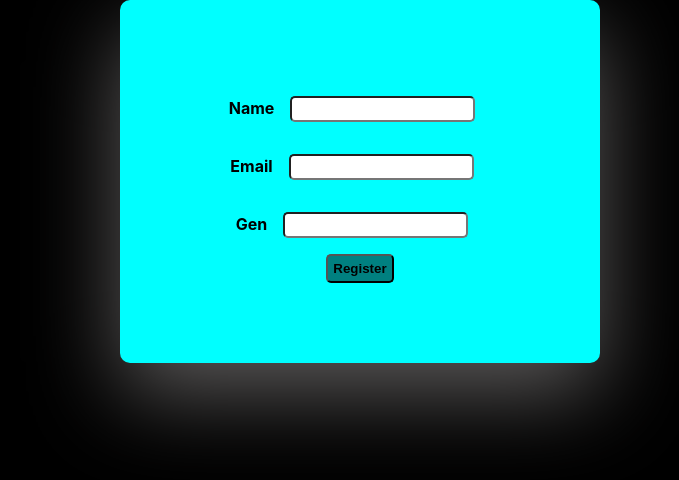
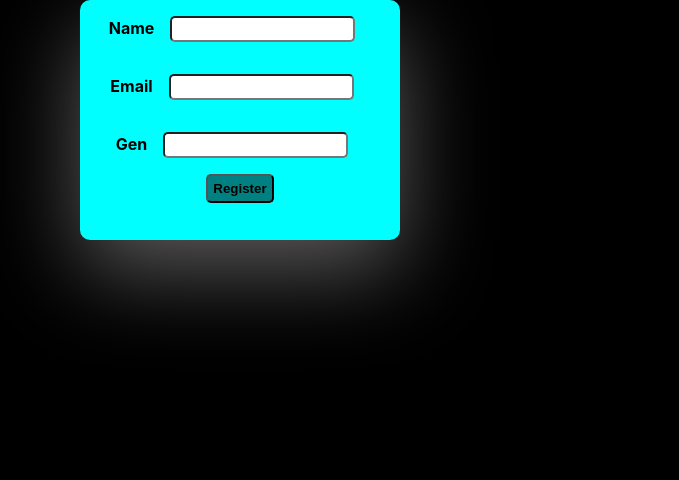
Before and after one commit to Freedom-seven/user, a React (Create React App) app: page / in a window 1280 px wide. Shown: the top 480 px of the page, without its empty margins (440-1119 px from the left). Built offline with nearby package versions, Linux system fonts and the light colour scheme.

Commit message:
add height

```diff
--- a/src/Component/AddForm.css
+++ b/src/Component/AddForm.css
@@ -8,9 +8,9 @@ body{
    background-color: aqua;
    color: black;
    border-radius: 10px;
-   padding: 5rem;
+   height: 15rem;
    width: 20rem;
-   margin-left: 30rem;
+   margin: auto;
    font-weight: bolder;
    box-shadow: rgba(236, 229, 229, 0.4) 0px 30px 90px;
   }
```
